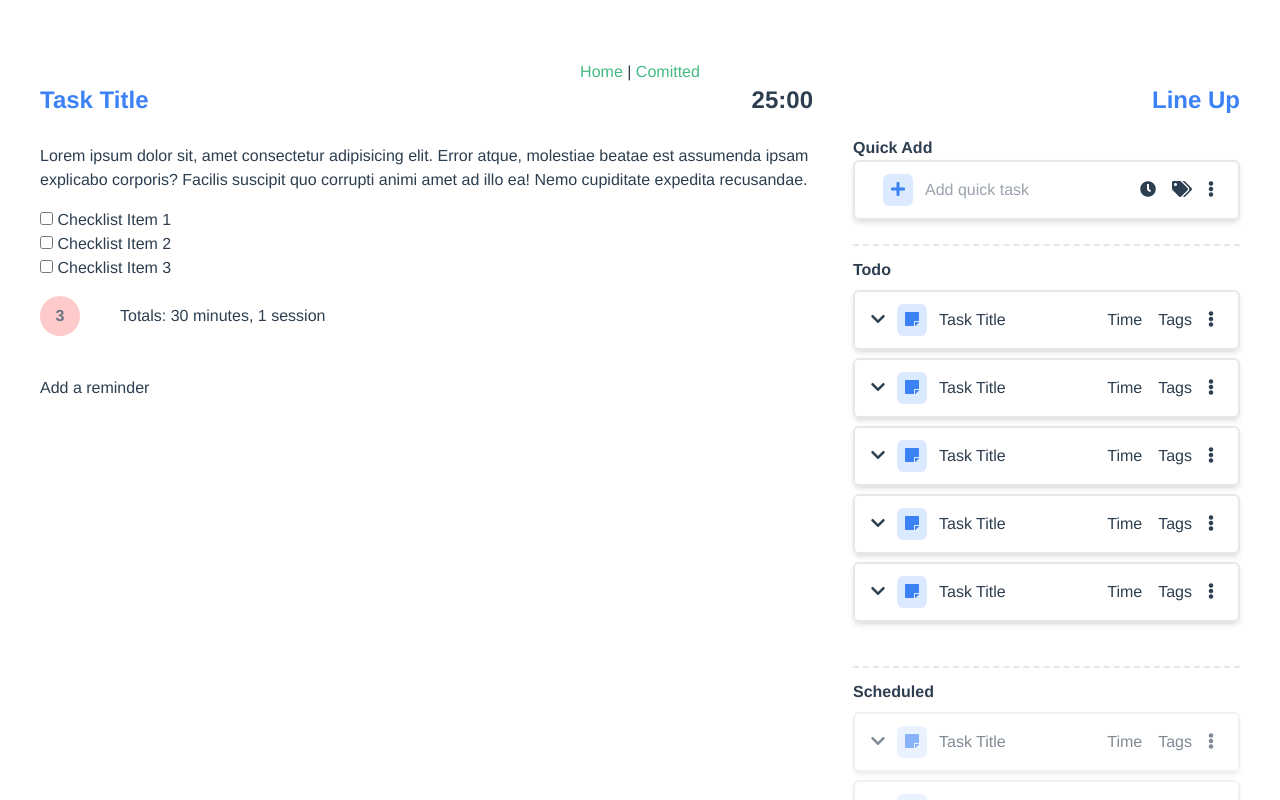
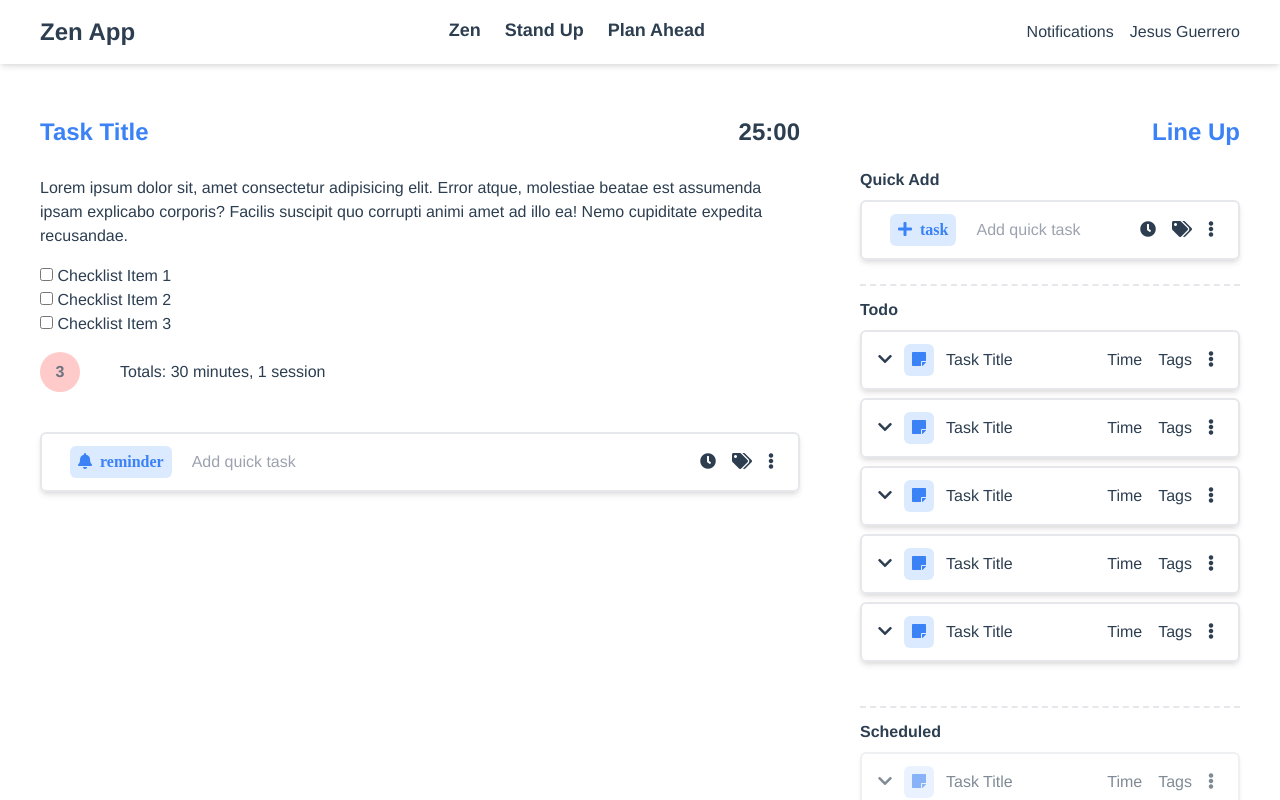
Before and after one commit to jesusantguerrero/zen, a Vue app: page / in a window 1280 px wide. Shown: the top 800 px of the page. Built offline with nearby package versions, Linux system fonts and the light colour scheme.

Commit message:
Add Styles and clean up file structure

```diff
--- a/src/App.vue
+++ b/src/App.vue
@@ -1,11 +1,13 @@
 <template>
 <div class="text-center">
-  <HelloWorld msg="Hello Vue 3 + Vite" />
+  <app-header />
+  <zen-board class="pt-24" />
 </div>
 </template>
 
 <script setup>
-import HelloWorld from './components/HelloWorld.vue'
+import ZenBoard from './views/ZenBoard.vue'
+import AppHeader from './components/organisms/AppHeader.vue'
 </script>
 
 <style>
@@ -15,6 +17,5 @@ import HelloWorld from './components/HelloWorld.vue'
   -moz-osx-font-smoothing: grayscale;
   text-align: center;
   color: #2c3e50;
-  margin-top: 60px;
 }
 </style>
--- a/src/components/HelloWorld.vue
+++ /dev/null
@@ -1,107 +0,0 @@
-<template>
-<div class="mx-10">
-  <div class="header">
-    <a href="https://vitejs.dev/guide/features.html" target="_blank">Home</a> |
-    <a href="https://v3.vuejs.org/" target="_blank">Comitted</a>
-  </div>
-
-  <div class="text-left flex">
-    <div class="zen__view w-8/12 mr-5">
-      <header class="flex justify-between mb-5">
-        <h1 class="text-2xl font-bold text-blue-500"> Task Title</h1>
-        <div class="font-bold text-2xl"> 25:00 </div>
-      </header>
-
-      <div class="mt-4 py-2">
-        <div class="zen__datails">
-          <div class="task__description mb-4">
-            Lorem ipsum dolor sit, amet consectetur adipisicing elit. Error atque, molestiae beatae est assumenda ipsam explicabo corporis? Facilis suscipit quo corrupti animi amet ad illo ea! Nemo cupiditate expedita recusandae.
-          </div>
-
-          <div class="task__checlikst mb-4">
-            <div v-for="i in [1,2,3]" :key="i">
-              <label for="">
-                <input type="checkbox" name="" id="">
-                 Checklist Item {{ i }}
-              </label>
-            </div>
-          </div>
-
-          <div class="task__promodoros flex">
-            <div class="task__target rounded-full bg-red-200 h-10 w-10 flex justify-center items-center font-bold text-gray-500">
-              3
-            </div>
-
-            <div class="sessions ml-10 flex items-center">
-              Totals: 30 minutes, 1 session
-            </div>
-          </div>
-        </div>
-
-        <div
-          class="zen__reminder mt-10"
-          title="Things bear in mind after the zen"
-          >
-          Add a reminder
-        </div>
-      </div>
-    </div>
-
-    <div class="zen__comming-up w-4/12 ml-5">
-      <header class="text-right mb-5">
-        <h1 class="text-2xl font-bold text-blue-500"> Line Up</h1>
-        <div class="task-new">
-
-        </div>
-      </header>
-
-      <div class="comming-up__list divide-y-2 divide-gray-200 divide-dashed">
-        <div class="quick__add mb-5">
-          <h4 class="font-bold">Quick Add</h4>
-          <quick-add></quick-add>
-        </div>
-        <div class="commig-up__today mt-6 py-3">
-          <h4 class="mb-2 font-bold"> Todo</h4>
-          <TaskItem
-            v-for="task in [1,2,3,4,5]"
-            :key="task"
-            :task="task"
-          >
-          </TaskItem>
-        </div>
-
-        <div class="comming-up__scheduled mt-6 py-3">
-          <h4 class="mb-2 font-bold"> Scheduled</h4>
-           <TaskItem
-            class="opacity-60 hover:opacity-100"
-            v-for="task in [1,2,3]"
-            :key="task"
-            :task="task"
-          >
-          </TaskItem>
-        </div>
-      </div>
-    </div>
-  </div>
-
-</div>
-
-</template>
-
-<script setup>
-import { defineProps, reactive } from 'vue'
-import TaskItem from "./TaskItem.vue"
-import QuickAdd from "./QuickAdd.vue"
-
-defineProps({
-  msg: String
-})
-
-const state = reactive({ count: 0 })
-</script>
-
-<style scoped>
-a {
-  color: #42b983;
-}
-</style>
--- a/src/components/TaskItem.vue
+++ /dev/null
@@ -1,26 +0,0 @@
-<template>
-  <div class="task-item flex justify-between mb-2 shadow-md border-gray-200 border-2 px-4 py-3 rounded-md items-center cursor-default">
-    <div class="flex items-center">
-      <div><i class="fa fa-chevron-down cursor-pointer"></i></div>
-      <div class="mx-3 rounded-md bg-blue-100 px-2 py-1 text-blue-500">
-          <i class="fa fa-sticky-note"></i>
-      </div>
-      <h4>Task Title</h4>
-    </div>
-    <div class="task-item__controls flex">
-      <div class="mx-2">Time</div>
-      <div class="mx-2">Tags</div>
-      <div class="mx-2">
-          <i class="fa fa-ellipsis-v"></i>
-      </div>
-    </div>
-  </div>
-</template>
-
-<script setup>
-import { defineProps } from "vue"
-
-defineProps({
-    task: String
-})
-</script>
--- /dev/null
+++ b/src/components/molecules/MenuItem.vue
@@ -0,0 +1,5 @@
+<template>
+    <h2 class="text-lg font-bold cursor-pointer border-b-4 border-white hover:border-blue-500">
+        <slot></slot>
+    </h2>
+</template>
--- /dev/null
+++ b/src/components/molecules/QuickAdd.vue
@@ -0,0 +1,46 @@
+<template>
+  <div class="task-item flex justify-between mb-2 shadow-md border-gray-200 border-2 px-4 py-3 rounded-md items-center cursor-default">
+    <div class="flex items-center w-full">
+      <div class="mx-3 rounded-md bg-blue-100 px-2 py-1 text-blue-500">
+          <i :class="icon">
+            <span class="ml-2">
+              {{ mode }}
+            </span>
+          </i>
+      </div>
+
+      <div class="w-full">
+        <input type="text" class="focus:outline-none w-full px-2" placeholder="Add quick task">
+      </div>
+    </div>
+
+    <div class="task-item__controls flex">
+      <div class="mx-2">
+        <i class="fa fa-clock"></i>
+      </div>
+      <div class="mx-2">
+        <i class="fa fa-tags cursor-pointer"></i>
+      </div>
+      <div class="mx-2">
+          <i class="fa fa-ellipsis-v cursor-pointer"></i>
+      </div>
+    </div>
+  </div>
+</template>
+
+<script setup="props">
+import { computed, reactive, defineProps } from "vue"
+
+const props = defineProps({
+    mode: {
+      Type: String,
+      default: 'task'
+    }
+})
+
+
+const title = reactive("My Team")
+const icon = computed(() => {
+  return props.mode == 'reminder' ? 'fa fa-bell' : 'fa fa-plus'
+})
+</script>
--- a/src/components/QuickAdd.vue
+++ b/src/components/molecules/TaskItem.vue
@@ -1,20 +1,17 @@
 <template>
   <div class="task-item flex justify-between mb-2 shadow-md border-gray-200 border-2 px-4 py-3 rounded-md items-center cursor-default">
     <div class="flex items-center">
+      <div><i class="fa fa-chevron-down cursor-pointer"></i></div>
       <div class="mx-3 rounded-md bg-blue-100 px-2 py-1 text-blue-500">
-          <i class="fa fa-plus"></i>
+          <i class="fa fa-sticky-note"></i>
       </div>
-      <input type="text" class="focus:outline-none" placeholder="Add quick task">
+      <h4>Task Title</h4>
     </div>
     <div class="task-item__controls flex">
+      <div class="mx-2">Time</div>
+      <div class="mx-2">Tags</div>
       <div class="mx-2">
-        <i class="fa fa-clock"></i>
-      </div>
-      <div class="mx-2">
-        <i class="fa fa-tags cursor-pointer"></i>
-      </div>
-      <div class="mx-2">
-          <i class="fa fa-ellipsis-v cursor-pointer"></i>
+          <i class="fa fa-ellipsis-v"></i>
       </div>
     </div>
   </div>
@@ -24,6 +21,6 @@
 import { defineProps } from "vue"
 
 defineProps({
-    task: String
+    task: Object
 })
 </script>
--- /dev/null
+++ b/src/components/organisms/AppHeader.vue
@@ -0,0 +1,24 @@
+<template>
+  <div
+    class="flex items-center justify-between shadow-md h-16 px-10 fixed w-full"
+  >
+    <div class="text-2xl font-bold">
+        Zen App
+    </div>
+    <div class="flex">
+        <menu-item class="mx-2 pl-2">Zen </menu-item>
+        <menu-item class="ml-2 px-2">Stand Up</menu-item>
+        <menu-item class="mx-2 px-2">Plan Ahead</menu-item>
+    </div>
+
+    <div class="flex">
+        <div class="mx-2">Notifications</div>
+        <div class="ml-2">Jesus Guerrero</div>
+    </div>
+  </div>
+</template>
+
+<script setup>
+import MenuItem from "../molecules/MenuItem.vue"
+
+</script>
--- /dev/null
+++ b/src/views/ZenBoard.vue
@@ -0,0 +1,106 @@
+<template>
+<div>
+  <div class="mx-10 mt-5">
+    <div class="text-left flex">
+      <div class="zen__view w-8/12 mr-10">
+        <header class="flex justify-between mb-5">
+          <h1 class="text-2xl font-bold text-blue-500"> Task Title</h1>
+          <div class="font-bold text-2xl"> 25:00 </div>
+        </header>
+
+        <div class="mt-4 py-2">
+          <div class="zen__datails">
+            <div class="task__description mb-4">
+              Lorem ipsum dolor sit, amet consectetur adipisicing elit. Error atque, molestiae beatae est assumenda ipsam explicabo corporis? Facilis suscipit quo corrupti animi amet ad illo ea! Nemo cupiditate expedita recusandae.
+            </div>
+
+            <div class="task__checlikst mb-4">
+              <div v-for="i in [1,2,3]" :key="i">
+                <label for="">
+                  <input type="checkbox" name="" id="">
+                  Checklist Item {{ i }}
+                </label>
+              </div>
+            </div>
+
+            <div class="task__promodoros flex">
+              <div class="task__target rounded-full bg-red-200 h-10 w-10 flex justify-center items-center font-bold text-gray-500">
+                3
+              </div>
+
+              <div class="sessions ml-10 flex items-center">
+                Totals: 30 minutes, 1 session
+              </div>
+            </div>
+          </div>
+
+          <quick-add
+            mode="reminder"
+            class="zen__reminder mt-10"
+            title="Things bear in mind after the zen"
+            placeholder="Add a reminder"
+          >
+
+          </quick-add>
+        </div>
+      </div>
+
+      <div class="zen__comming-up w-4/12 ml-5">
+        <header class="text-right mb-5">
+          <h1 class="text-2xl font-bold text-blue-500"> Line Up</h1>
+          <div class="task-new">
+
+          </div>
+        </header>
+
+        <div class="comming-up__list divide-y-2 divide-gray-200 divide-dashed">
+          <div class="quick__add mb-5">
+            <h4 class="font-bold mb-2">Quick Add</h4>
+            <quick-add></quick-add>
+          </div>
+          <div class="commig-up__today mt-6 py-3">
+            <h4 class="mb-2 font-bold"> Todo</h4>
+            <TaskItem
+              v-for="task in [1,2,3,4,5]"
+              :key="task"
+              :task="{}"
+            >
+            </TaskItem>
+          </div>
+
+          <div class="comming-up__scheduled mt-6 py-3">
+            <h4 class="mb-2 font-bold"> Scheduled</h4>
+            <TaskItem
+              class="opacity-60 hover:opacity-100"
+              v-for="task in [1,2,3]"
+              :key="task"
+              :task="{}"
+            >
+            </TaskItem>
+          </div>
+        </div>
+      </div>
+    </div>
+  </div>
+
+</div>
+
+</template>
+
+<script setup>
+import { defineProps, reactive } from 'vue'
+import TaskItem from "../components/molecules/TaskItem.vue"
+import QuickAdd from "../components/molecules/QuickAdd.vue"
+
+defineProps({
+  msg: String
+})
+
+const state = reactive({ count: 0 })
+</script>
+
+<style scoped>
+a {
+  color: #42b983;
+}
+</style>
```
